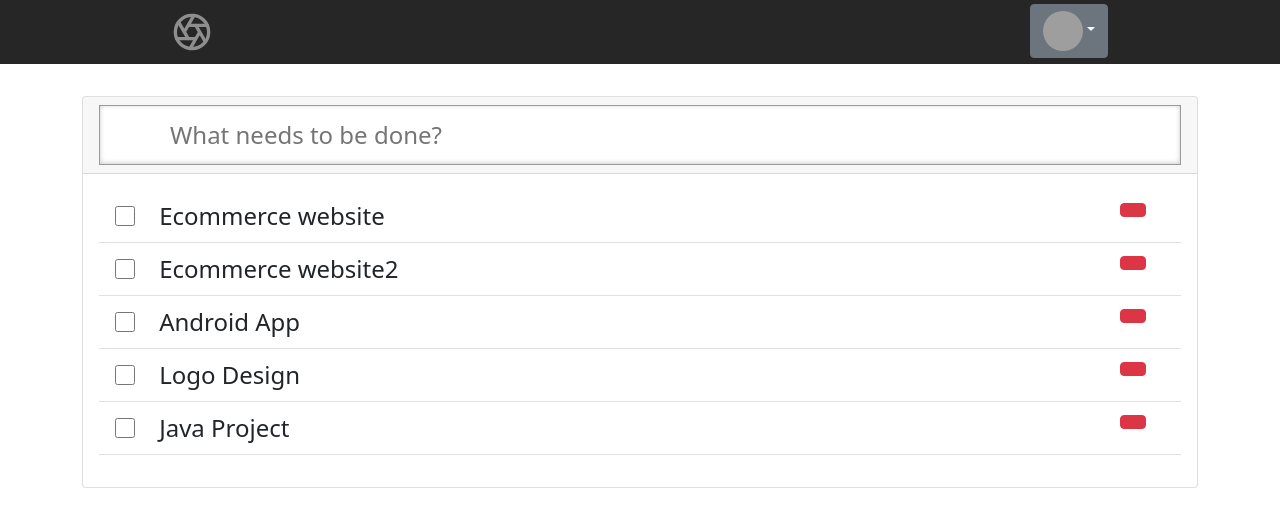
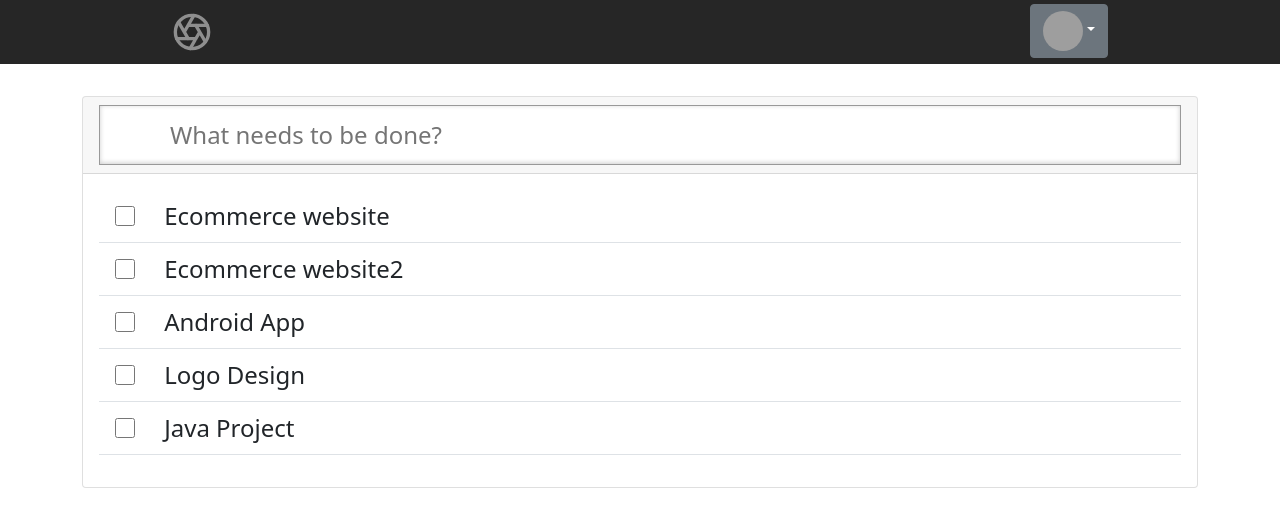
Before and after one commit to tarohida/php-todo-app-frontend, a Vue app: page / in a window 1280 px wide. Shown: the top 524 px of the page. Built offline with nearby package versions, Linux system fonts and the light colour scheme; grey boxes are pictures that could not be loaded; some icons are missing.

Commit message:
feature/esa354 アイコンの見た目を変更

```diff
--- a/src/components/TodoList.vue
+++ b/src/components/TodoList.vue
@@ -42,6 +42,10 @@
   left: 1rem;
   outline: none;
 }
+
+.delete-icon {
+  color: darkred;
+}
 </style>
 
 <template>
@@ -76,7 +80,7 @@
                 </td>
                 <td>{{task}}</td>
                 <td class="p-0 text-center text-right">
-                  <a class="btn btn-danger btn-action" data-toggle="tooltip" title="" data-confirm="Are You Sure?|This action can not be undone. Do you want to continue?" data-confirm-yes="alert('Deleted')" data-original-title="Delete"><i class="fas fa-times"></i></a>
+                  <i class="fas fa-times delete-icon"></i>
                 </td>
               </tr>
               </tbody></table>
```
